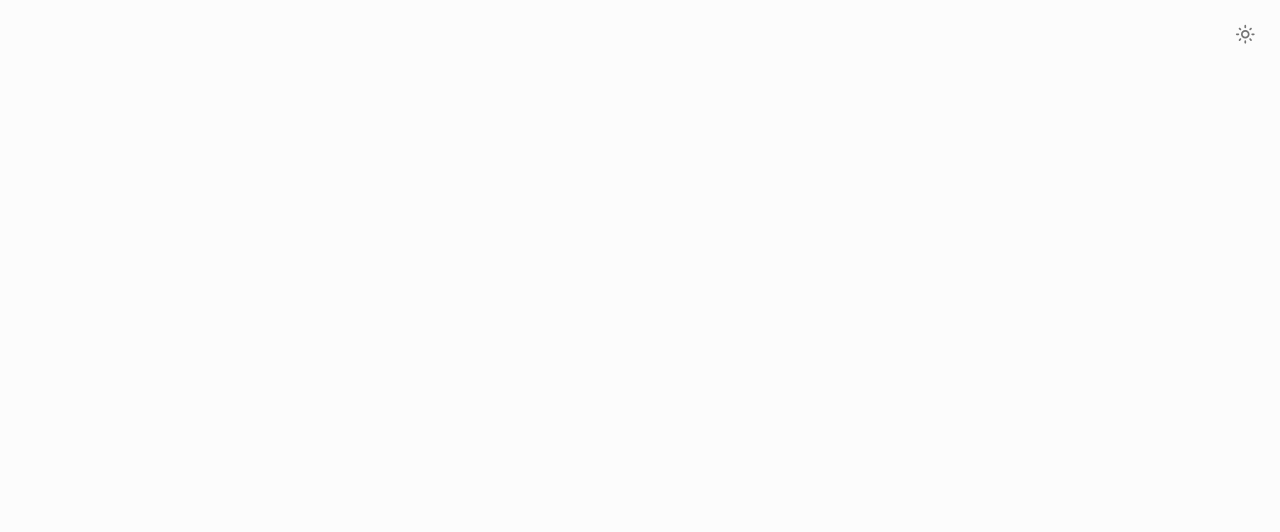
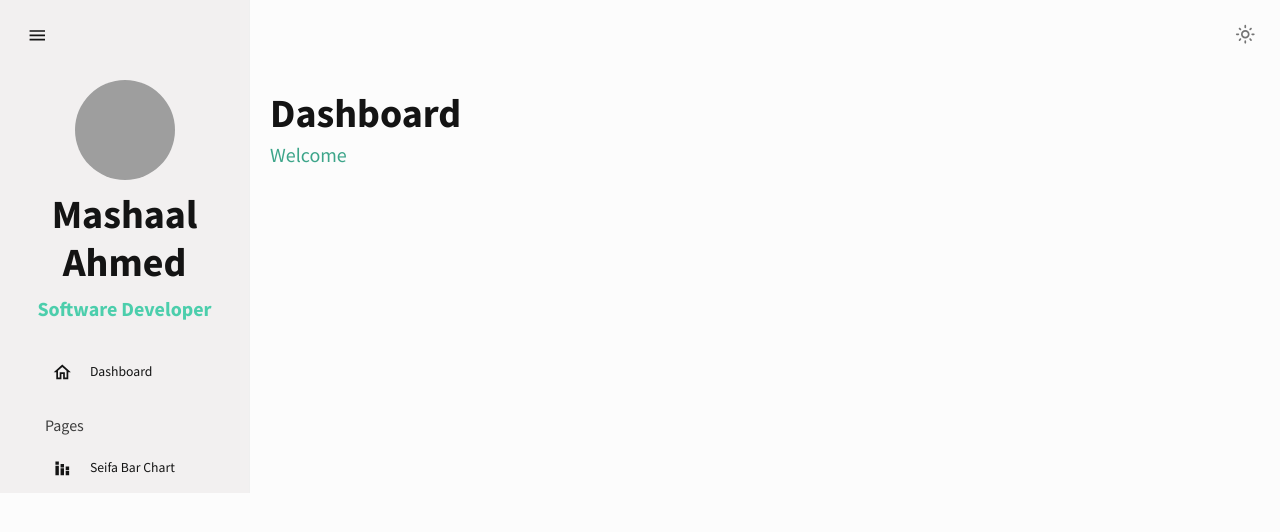
Before and after one commit to mashaal95/seifa-front-end, a React (Create React App) app: page / in a window 1280 px wide. Shown: the top 532 px of the page. Built offline with nearby package versions, Linux system fonts and the light colour scheme; grey boxes are pictures that could not be loaded.

Commit message:
Finished the top and sidebar

```diff
--- a/package.json
+++ b/package.json
@@ -18,6 +18,7 @@
     "chart.js": "^4.3.0",
     "react": "^18.2.0",
     "react-dom": "^18.2.0",
+    "react-pro-sidebar": "^1.0.0",
     "react-router-dom": "^6.11.1",
     "react-scripts": "5.0.1",
     "typescript": "^4.9.5",
--- a/src/App.tsx
+++ b/src/App.tsx
@@ -1,23 +1,36 @@
 import { ColourContext, useColourMode } from './theme';
 import { CssBaseline, ThemeProvider } from '@mui/material';
 import Topbar from './Pages/Global/topbar';
+import Dashboard from './Pages/Dashboard';
+// import SeifaBar from './Pages/SeifaBar';
+// import SeifaTable from './Pages/SeifaTable';
+import { Route, Routes } from 'react-router-dom';
+import { ProSidebarProvider } from 'react-pro-sidebar';
+import ReactSidebar from './Pages/Global/sidebar';
 
 function App() {
-
   const [theme, colourMode] = useColourMode();
 
-return(
-  <ColourContext.Provider value = {colourMode}>
+  return (
+    <ProSidebarProvider>
+      <ColourContext.Provider value={colourMode}>
         <ThemeProvider theme={theme}>
           <CssBaseline />
+
           <div className="app">
-      <main className='content'>
-      <Topbar/>
+            <ReactSidebar />
+            <main className="content">
+              <Topbar />
+              <Routes>
+                <Route path="/" element={<Dashboard />} />
+              </Routes>
+              {/* <Route path="/" element={<SeifaBar />} />
+            <Route path="/" element={<SeifaTable />} /> */}
             </main>
           </div>
-
         </ThemeProvider>
       </ColourContext.Provider>
+    </ProSidebarProvider>
   );
 }
 
--- /dev/null
+++ b/src/Components/header.tsx
@@ -0,0 +1,22 @@
+import { Typography, Box, useTheme } from '@mui/material';
+import { colourTokens } from '../theme';
+
+export const Header = (parameters: { title: string; subTitle: string }) => {
+  const theme = useTheme();
+  const colours = colourTokens(theme.palette.mode);
+  return (
+    <Box mb={'30px'}>
+      <Typography
+        variant="h2"
+        color={colours.grey[100]}
+        fontWeight={'bold'}
+        sx={{ mb: '5px' }}
+      >
+        {parameters.title}
+      </Typography>
+      <Typography variant="h5" color={colours.greenAccent[400]}>
+        {parameters.subTitle}
+      </Typography>
+    </Box>
+  );
+};
--- a/src/Pages/Dashboard/index.tsx
+++ b/src/Pages/Dashboard/index.tsx
@@ -1,5 +1,14 @@
+import { Box } from '@mui/material';
+import { Header } from '../../Components/header';
+
 const Dashboard = () => {
-    return <div>Dashboard</div>
-}
+  return (
+    <Box m="20px">
+      <Box display="flex" justifyContent="space-between" alignItems="center">
+        <Header title="Dashboard" subTitle="Welcome"></Header>
+      </Box>
+    </Box>
+  );
+};
 
-export default Dashboard
+export default Dashboard;
--- a/src/Pages/Global/sidebar.tsx
+++ b/src/Pages/Global/sidebar.tsx
@@ -1,5 +1,171 @@
-const Sidebar = () => {
-    return <div>Sidebar</div>
-}
+import { useState } from 'react';
+import { Sidebar, Menu, MenuItem, sidebarClasses } from 'react-pro-sidebar';
+// import 'react-pro-sidebar/dist/styles/css/styles.css';
 
-export default Sidebar
+import { Box, IconButton, Typography, useTheme } from '@mui/material';
+import { Link } from 'react-router-dom';
+import { colourTokens } from '../../theme';
+import Home from '@mui/icons-material/HomeOutlined';
+import MenuOutlinedIcon from '@mui/icons-material/MenuOutlined';
+import BarChart from '@mui/icons-material/StackedBarChartOutlined';
+
+const Item = (parameters: {
+  title: string;
+  to: string;
+  icon: React.ReactNode;
+  selected: string;
+  setSelected: any;
+}) => {
+  const theme = useTheme();
+  const colours = colourTokens(theme.palette.mode);
+  return (
+    <MenuItem
+      active={parameters.selected === parameters.title}
+      style={{ color: colours.grey[100] }}
+      onClick={() => parameters.setSelected(parameters.title)}
+      icon={parameters.icon}
+    >
+      <Typography>{parameters.title}</Typography>
+      <Link to={parameters.to} />
+    </MenuItem>
+  );
+};
+
+const ReactSidebar = () => {
+  const theme = useTheme();
+  const colours = colourTokens(theme.palette.mode);
+  const [isCollapse, setCollapse] = useState(false);
+  const [selectedTab, setSelectedTab] = useState('Dashboard');
+
+  return (
+    <Box
+      sx={{
+        '& .pro-sidebar-inner': {
+          //   background: `${colours.primary[400]} !important`
+        },
+        '& pro-icon-wrapper': {
+          backgroundColor: 'transparent !important'
+        },
+        '& pro-inner-item': {
+          padding: '5px 35px 5px 20px !important'
+        },
+        '& pro-inner-item:hover': {
+          color: '#868dfb !important'
+        },
+        '& pro-inner-item.active': {
+          color: '#6870fa !important'
+        }
+      }}
+    >
+      <Sidebar
+        rootStyles={{
+          [`.${sidebarClasses.container}`]: {
+            background: `${colours.primary[400]} !important`
+          }
+        }}
+        defaultCollapsed={isCollapse}
+      >
+        <Menu
+          menuItemStyles={{
+            button: ({ active, disabled }) => {
+              return {
+                padding: '5px 35px 5px 20px !important',
+                '&:hover': {
+                  backgroundColor: '#d8f3dc',
+                  color: '#868dfb !important'
+                },
+                color: active ? '#6870fa' : '#d359ff'
+              };
+            }
+          }}
+        >
+          <MenuItem
+            onClick={() => setCollapse(!isCollapse)}
+            icon={isCollapse ? <MenuOutlinedIcon /> : <MenuOutlinedIcon />}
+            style={{
+              margin: '10px 0 20px 0',
+              color: colours.grey[100]
+            }}
+            {...(!isCollapse && (
+              <Box
+                display={'flex'}
+                justifyContent={'space-between'}
+                alignItems={'center'}
+                marginLeft={'15px'}
+              >
+                <Typography variant="h3" color={colours.grey[100]}>
+                  Seifa 2011 vs Seifa 2016
+                </Typography>
+                <IconButton onClick={() => setCollapse(!isCollapse)}>
+                  <MenuOutlinedIcon></MenuOutlinedIcon>
+                </IconButton>
+              </Box>
+            ))}
+          ></MenuItem>
+
+          {!isCollapse && (
+            <Box mb={'25px'}>
+              <Box display={'flex'} justifyContent="center" alignItems="center">
+                <img
+                  alt="profile"
+                  width="100px"
+                  height="100px"
+                  src="https://media.licdn.com/dms/image/C5603AQHDcjjZokBRMQ/profile-displayphoto-shrink_800_800/0/1599324441263?e=1689206400&v=beta&t=-5vIAUDdZPFg-mtLqkUpgVuDqG70N_PEIUNrU2l7uGw"
+                  style={{ cursor: 'pointer', borderRadius: '50%' }}
+                />
+              </Box>
+              <Box textAlign="center">
+                <Typography
+                  variant="h2"
+                  color={colours.grey[100]}
+                  fontWeight={'bold'}
+                  sx={{ m: '10px 0 0 0' }}
+                >
+                  Mashaal Ahmed
+                </Typography>
+                <Typography
+                  variant="h5"
+                  color={colours.greenAccent[500]}
+                  fontWeight={'bold'}
+                  sx={{ m: '10px 0 0 0' }}
+                >
+                  Software Developer
+                </Typography>
+              </Box>
+            </Box>
+          )}
+
+          {/* Menu */}
+          <Box paddingLeft={isCollapse ? undefined : '10%'}>
+            <Item
+              title="Dashboard"
+              to="/"
+              icon={<Home />}
+              selected={selectedTab}
+              setSelected={setSelectedTab}
+            ></Item>
+
+            <Typography
+              variant="h6"
+              color={colours.grey[300]}
+              sx={{ m: '15px 0 5px 20px' }}
+              display={isCollapse ? 'none' : 'block'}
+            >
+              Pages
+            </Typography>
+
+            <Item
+              title="Seifa Bar Chart"
+              to="/bar"
+              icon={<BarChart />}
+              selected={selectedTab}
+              setSelected={setSelectedTab}
+            />
+          </Box>
+        </Menu>
+      </Sidebar>
+    </Box>
+  );
+};
+
+export default ReactSidebar;
--- a/src/theme.tsx
+++ b/src/theme.tsx
@@ -1,137 +1,137 @@
-import { createContext, useState, useMemo } from "react";
-import { createTheme } from "@mui/material/styles";
-import { PaletteMode } from "@mui/material";
+import { createContext, useState, useMemo } from 'react';
+import { createTheme } from '@mui/material/styles';
+import { PaletteMode } from '@mui/material';
 
 // all tokens for the colour designs
 
 export const colourTokens = (mode: string) => ({
-...(mode === 'dark') ? {
+  ...(mode === 'dark'
+    ? {
         grey: {
-        100: "#e0e0e0",
-        200: "#c2c2c2",
-        300: "#a3a3a3",
-        400: "#858585",
-        500: "#666666",
-        600: "#525252",
-        700: "#3d3d3d",
-        800: "#292929",
-        900: "#141414"
+          100: '#e0e0e0',
+          200: '#c2c2c2',
+          300: '#a3a3a3',
+          400: '#858585',
+          500: '#666666',
+          600: '#525252',
+          700: '#3d3d3d',
+          800: '#292929',
+          900: '#141414'
         },
         primary: {
-        100: "#d0d1d5",
-        200: "#a1a4ab",
-        300: "#727681",
-        400: "#434957",
-        500: "#141b2d",
-        600: "#101624",
-        700: "#0c101b",
-        800: "#080b12",
-        900: "#040509"
+          100: '#d0d1d5',
+          200: '#a1a4ab',
+          300: '#727681',
+          400: '#1F2A40',
+          500: '#141b2d',
+          600: '#101624',
+          700: '#0c101b',
+          800: '#080b12',
+          900: '#040509'
         },
         greenAccent: {
-        100: "#dbf5ee",
-        200: "#b7ebde",
-        300: "#94e2cd",
-        400: "#70d8bd",
-        500: "#4cceac",
-        600: "#3da58a",
-        700: "#2e7c67",
-        800: "#1e5245",
-        900: "#0f2922"
+          100: '#dbf5ee',
+          200: '#b7ebde',
+          300: '#94e2cd',
+          400: '#70d8bd',
+          500: '#4cceac',
+          600: '#3da58a',
+          700: '#2e7c67',
+          800: '#1e5245',
+          900: '#0f2922'
         },
         redAccent: {
-        100: "#f8dcdb",
-        200: "#f1b9b7",
-        300: "#e99592",
-        400: "#e2726e",
-        500: "#db4f4a",
-        600: "#af3f3b",
-        700: "#832f2c",
-        800: "#58201e",
-        900: "#2c100f"
+          100: '#f8dcdb',
+          200: '#f1b9b7',
+          300: '#e99592',
+          400: '#e2726e',
+          500: '#db4f4a',
+          600: '#af3f3b',
+          700: '#832f2c',
+          800: '#58201e',
+          900: '#2c100f'
         },
         blueAccent: {
-        100: "#e1e2fe",
-        200: "#c3c6fd",
-        300: "#a4a9fc",
-        400: "#868dfb",
-        500: "#6870fa",
-        600: "#535ac8",
-        700: "#3e4396",
-        800: "#2a2d64",
-        900: "#151632"
+          100: '#e1e2fe',
+          200: '#c3c6fd',
+          300: '#a4a9fc',
+          400: '#868dfb',
+          500: '#6870fa',
+          600: '#535ac8',
+          700: '#3e4396',
+          800: '#2a2d64',
+          900: '#151632'
         }
-} : {
-
+      }
+    : {
         grey: {
-            100: "#141414",
-            200: "#292929",
-            300: "#3d3d3d",
-            400: "#525252",
-            500: "#666666",
-            600: "#858585",
-            700: "#a3a3a3",
-            800: "#c2c2c2",
-            900: "#e0e0e0"
+          100: '#141414',
+          200: '#292929',
+          300: '#3d3d3d',
+          400: '#525252',
+          500: '#666666',
+          600: '#858585',
+          700: '#a3a3a3',
+          800: '#c2c2c2',
+          900: '#e0e0e0'
         },
         primary: {
-            100: "#040509",
-            200: "#080b12",
-            300: "#0c101b",
-            400: "#f2f2f0",
-            500: "#141b2d",
-            600: "#434957",
-            700: "#727681",
-            800: "#a1a4ab",
-            900: "#d0d1d5"
+          100: '#040509',
+          200: '#080b12',
+          300: '#0c101b',
+          400: '#f2f0f0', // manually changed
+          500: '#141b2d',
+          600: '#1F2A40',
+          700: '#727681',
+          800: '#a1a4ab',
+          900: '#d0d1d5'
         },
         greenAccent: {
-            100: "#0f2922",
-            200: "#1e5245",
-            300: "#2e7c67",
-            400: "#3da58a",
-            500: "#4cceac",
-            600: "#70d8bd",
-            700: "#94e2cd",
-            800: "#b7ebde",
-            900: "#dbf5ee"
+          100: '#0f2922',
+          200: '#1e5245',
+          300: '#2e7c67',
+          400: '#3da58a',
+          500: '#4cceac',
+          600: '#70d8bd',
+          700: '#94e2cd',
+          800: '#b7ebde',
+          900: '#dbf5ee'
         },
         redAccent: {
-            100: "#2c100f",
-            200: "#58201e",
-            300: "#832f2c",
-            400: "#af3f3b",
-            500: "#db4f4a",
-            600: "#e2726e",
-            700: "#e99592",
-            800: "#f1b9b7",
-            900: "#f8dcdb"
+          100: '#2c100f',
+          200: '#58201e',
+          300: '#832f2c',
+          400: '#af3f3b',
+          500: '#db4f4a',
+          600: '#e2726e',
+          700: '#e99592',
+          800: '#f1b9b7',
+          900: '#f8dcdb'
         },
         blueAccent: {
-            100: "#151632",
-            200: "#2a2d64",
-            300: "#3e4396",
-            400: "#535ac8",
-            500: "#6870fa",
-            600: "#868dfb",
-            700: "#a4a9fc",
-            800: "#c3c6fd",
-            900: "#e1e2fe"
+          100: '#151632',
+          200: '#2a2d64',
+          300: '#3e4396',
+          400: '#535ac8',
+          500: '#6870fa',
+          600: '#868dfb',
+          700: '#a4a9fc',
+          800: '#c3c6fd',
+          900: '#e1e2fe'
         }
-
-}
-
       })
+});
 
 export const themeConfig = (mode: string) => {
-    const colours = colourTokens(mode)
+  const colours = colourTokens(mode);
 
   return {
-        palette : {
+    palette: {
       mode: mode as PaletteMode,
-            ...(mode === 'dark' ? {
+      ...(mode === 'dark'
+        ? {
             primary: {
-                    main: colours.primary[500],
+              main: colours.primary[500]
             },
             secondary: {
               main: colours.greenAccent[500]
@@ -147,7 +147,7 @@ export const themeConfig = (mode: string) => {
           }
         : {
             primary: {
-                        main: colours.primary[100],
+              main: colours.primary[100]
             },
             secondary: {
               main: colours.greenAccent[500]
@@ -158,50 +158,47 @@ export const themeConfig = (mode: string) => {
               light: colours.grey[100]
             },
             background: {
-                        default: "#fcfcfc"
+              default: '#fcfcfc'
             }
-
-                }),
+          })
     },
     typography: {
-            fontFamily: ['Source Sans Pro','sans-serif'].join(','),
+      fontFamily: ['Source Sans Pro', 'sans-serif'].join(','),
       fontSize: 12,
       h1: {
-                fontFamily: ['Source Sans Pro','sans-serif'].join(','),
-            fontSize: 40,
+        fontFamily: ['Source Sans Pro', 'sans-serif'].join(','),
+        fontSize: 40
       },
       h2: {
-                fontFamily: ['Source Sans Pro','sans-serif'].join(','),
-            fontSize: 40,
+        fontFamily: ['Source Sans Pro', 'sans-serif'].join(','),
+        fontSize: 40
       },
       h3: {
-                fontFamily: ['Source Sans Pro','sans-serif'].join(','),
-            fontSize: 32,
+        fontFamily: ['Source Sans Pro', 'sans-serif'].join(','),
+        fontSize: 32
       },
       h4: {
-                fontFamily: ['Source Sans Pro','sans-serif'].join(','),
-            fontSize: 24,
+        fontFamily: ['Source Sans Pro', 'sans-serif'].join(','),
+        fontSize: 24
       },
       h5: {
-                fontFamily: ['Source Sans Pro','sans-serif'].join(','),
-            fontSize: 20,
+        fontFamily: ['Source Sans Pro', 'sans-serif'].join(','),
+        fontSize: 20
       },
       h6: {
-                fontFamily: ['Source Sans Pro','sans-serif'].join(','),
-            fontSize: 16,
-            }
-
+        fontFamily: ['Source Sans Pro', 'sans-serif'].join(','),
+        fontSize: 16
       }
     }
-}
+  };
+};
 
 export const ColourContext = createContext({
   toggleColourMode: () => {}
-})
+});
 
 export const useColourMode = () => {
   const [mode, setMode] = useState<'light' | 'dark'>('light');
-
 
   const colourMode = useMemo(
     () => ({
@@ -209,12 +206,12 @@ export const useColourMode = () => {
         setMode((prevMode: PaletteMode) =>
           prevMode === 'light' ? 'dark' : 'light'
         );
-          },
+      }
     }),
     []
   );
 
-    const theme = useMemo (() => createTheme(themeConfig(mode)), [mode])
+  const theme = useMemo(() => createTheme(themeConfig(mode)), [mode]);
 
-    return [theme, colourMode] as const
-}
+  return [theme, colourMode] as const;
+};
```
Also changed, not shown: src/Pages/Global/topbar.tsx (+15 -11 lines), .prettierrc.json (added), 1 other file (tests, documents, lock files or other folders). Lines whose indentation alone changed are shown as unchanged.
